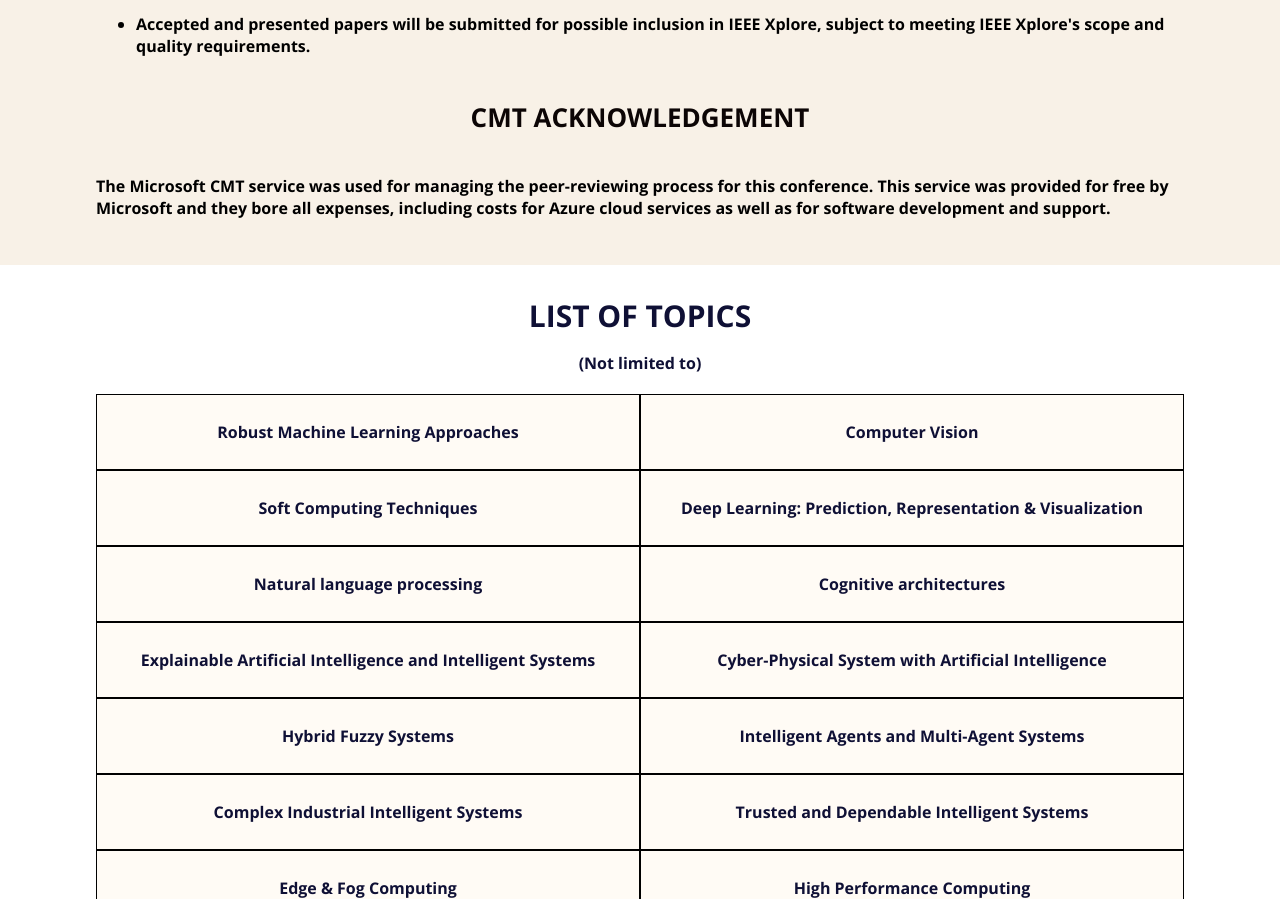
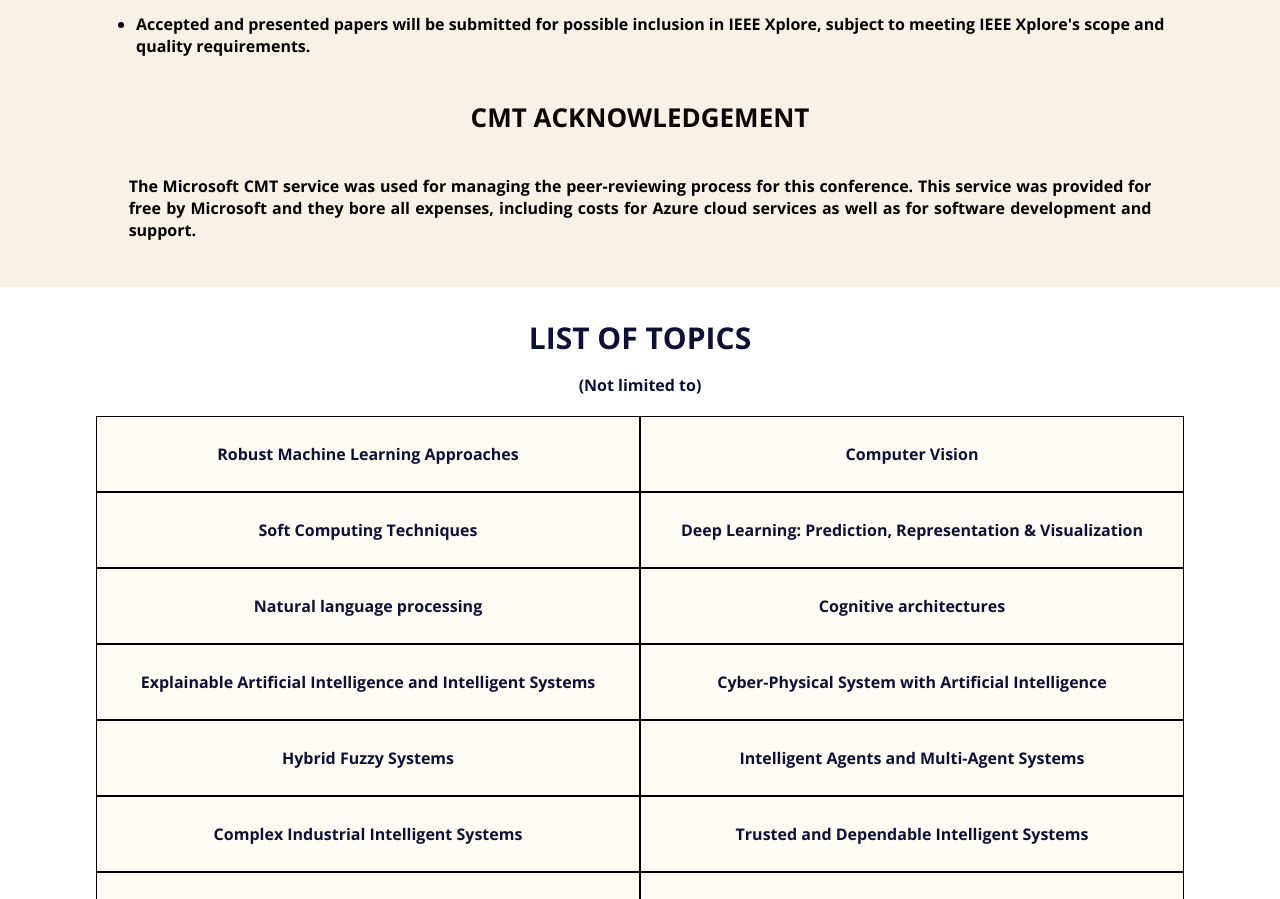
Before and after one commit to vimalathithan17/ICISCoIS2026, a plain HTML site: page index.html in a window 1280 px wide. Shown: the part 7432-8331 px from the top of the page. Drawn offline with nearby package versions, Linux system fonts and the light colour scheme.

Commit message:
cmt section width modified

```diff
--- a/css/style.css
+++ b/css/style.css
@@ -516,6 +516,12 @@ padding: 3rem 0;
   text-align: justify;
   text-justify: auto;
 }
+.cmt{
+  width: 94%;
+  margin: auto;
+  text-align: justify;
+  text-justify: auto;
+}
 @media(width>425px){
   .logo{
   margin: 0.1rem;
--- a/index.html
+++ b/index.html
@@ -767,10 +767,13 @@
                     </li>
                 -->
                 </ul>
-                <h2 class="head">CMT acknowledgement</h2>
-                <p>
-                    The Microsoft CMT service was used for managing the peer-reviewing process for this conference. This service was provided for free by Microsoft and they bore all expenses, including costs for Azure cloud services as well as for software development and support.
-                </p>
+                <div class="cmt">
+                    <h2 class="head">CMT acknowledgement</h2>
+                    <p>
+                        The Microsoft CMT service was used for managing the peer-reviewing process for this conference. This service was provided for free by Microsoft and they bore all expenses, including costs for Azure cloud services as well as for software development and support.
+                    </p>
+                </div>
+
             </div>
         </div>
 
```
